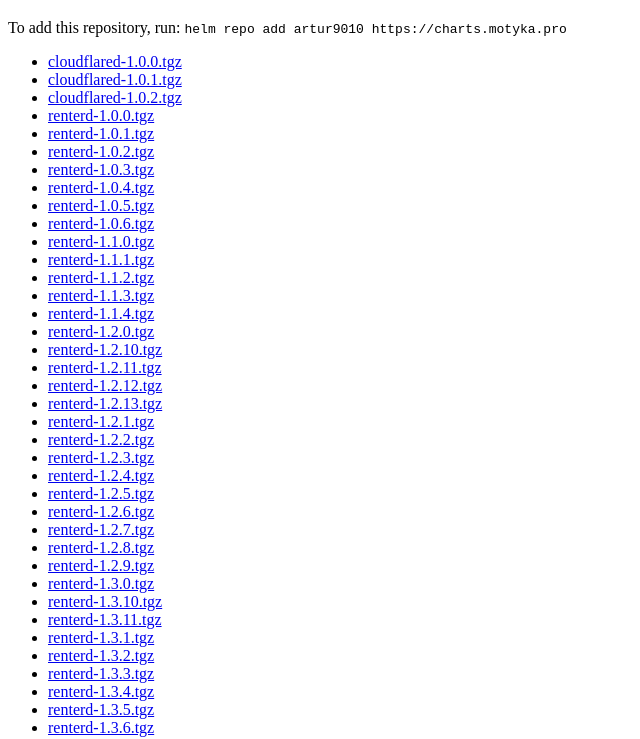
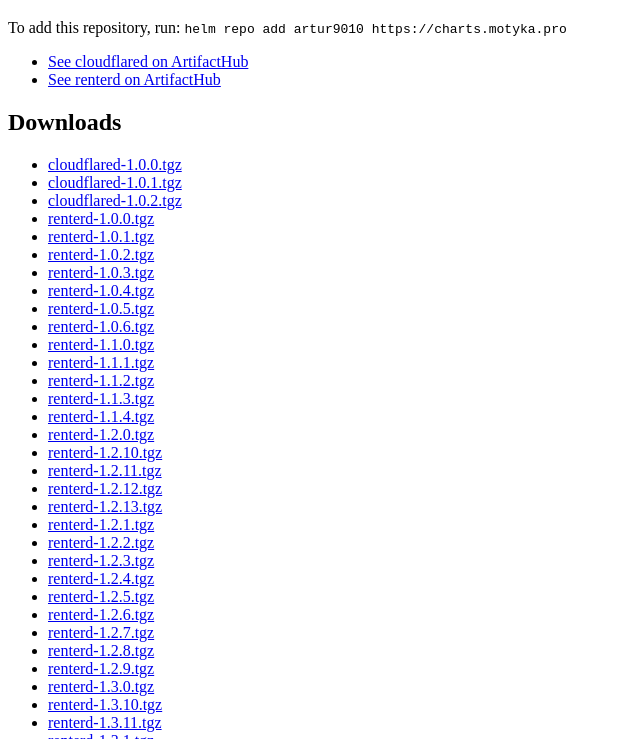
Before and after one commit to artur9010/charts, a plain HTML site: page docs/index.html in a window 1280 px wide. Shown: the part 61-800 px from the top of the page, without its empty margins (0-640 px from the left). Drawn offline with Linux system fonts and the light colour scheme.

Commit message:
update index template

```diff
--- a/docs/index.html
+++ b/docs/index.html
@@ -7,6 +7,9 @@
 <h1>artur9010 Chart Repository</h1>
 <p>To add this repository, run: <code>helm repo add artur9010 https://charts.motyka.pro</code></p>
 <ul>
+<li><a href="https://artifacthub.io/packages/helm/artur9010/cloudflared" rel="noopener nofollow" target="_blank">See cloudflared on ArtifactHub</a></li>
+<li><a href="https://artifacthub.io/packages/helm/artur9010/renterd" rel="noopener nofollow" target="_blank">See renterd on ArtifactHub</a></li>
+</ul><h2>Downloads</h2><ul>
   <li><a href="cloudflared-1.0.0.tgz">cloudflared-1.0.0.tgz</a></li>
   <li><a href="cloudflared-1.0.1.tgz">cloudflared-1.0.1.tgz</a></li>
   <li><a href="cloudflared-1.0.2.tgz">cloudflared-1.0.2.tgz</a></li>
```
Also changed, not shown: 2 other files.
